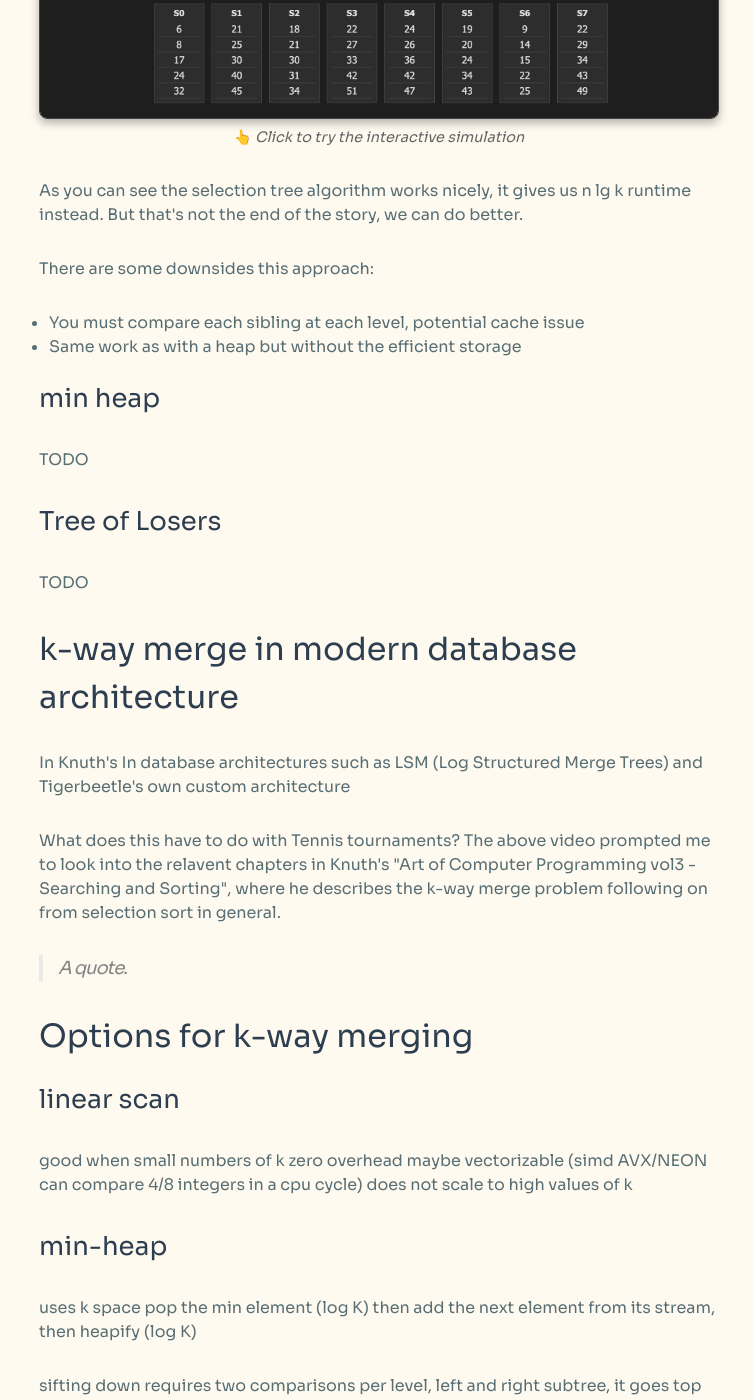
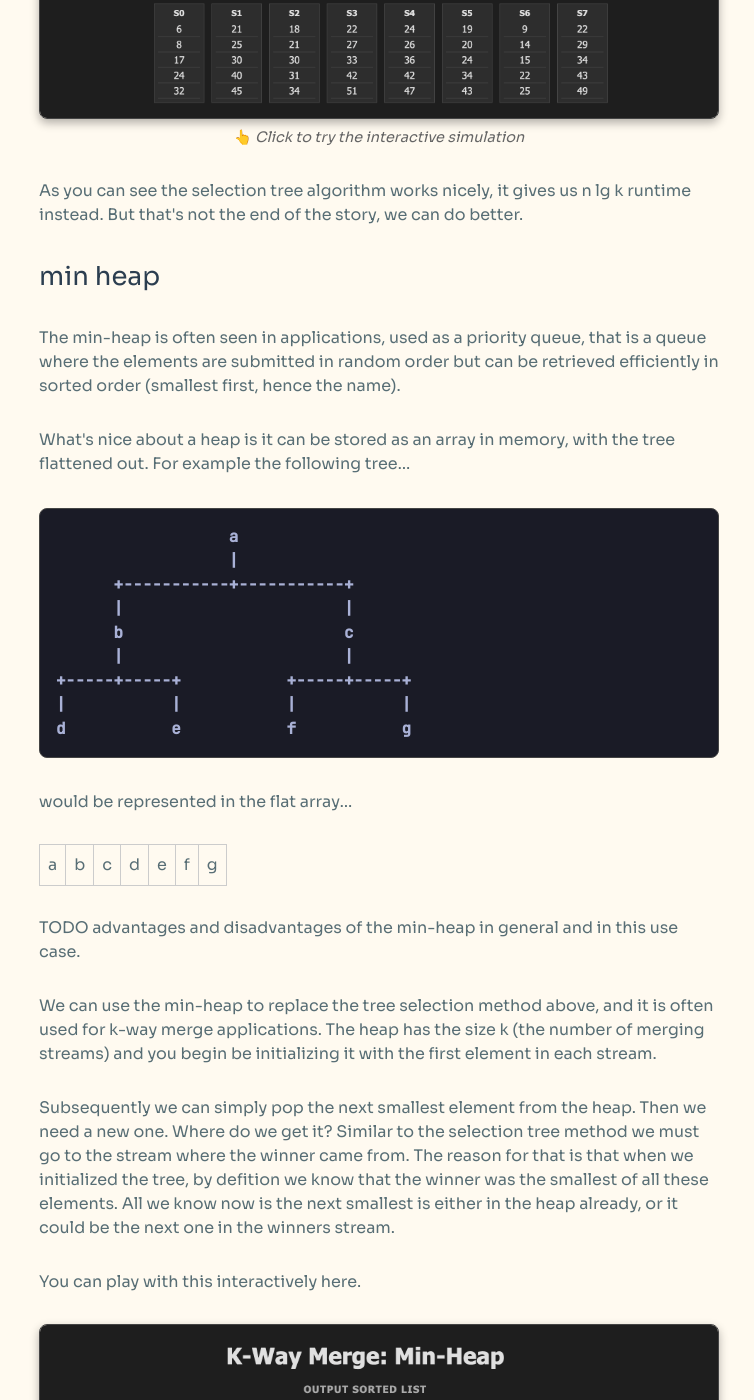
Before and after one commit to justinhj/justinhj.github.io, a Jekyll site: the page built from _posts/2026-01-10-tournaments-carroll-and-k-way-merge.html, in a window 1280 px wide and 1400 px high, scrolled down 7605 px. Shown: the whole window, without its empty margins (261-1015 px from the left). Built offline with Jekyll 4.4.1, drawn with Linux system fonts in a browser that asks for light colours; some of the changed text lies outside the part shown.

Commit message:
add min heap section and app

```diff
--- a/_posts/2026-01-10-tournaments-carroll-and-k-way-merge.html
+++ b/_posts/2026-01-10-tournaments-carroll-and-k-way-merge.html
@@ -410,7 +410,7 @@ Before Tree of Losers, which we will get to, there was the Tree of Winners
 In Knuth we see the following diagram of a ping pong tournament. (section 5.2.3, Fig 22). Any sport works here really, the important thing is that when two people or teams compete the idea is that the best one will win. We will be dealing with sorting unchanging records so the analogy is not perfect. If Chris beats Pat on Sunday, he may still lose to Pat on Monday, but we can ignore that for the purposes of the algorithm.
 </p>
 
-<pre class="example" id="org368d1f1">
+<pre class="example" id="org87f60b9">
                   Chris (Champion)
                       |
           +-----------+-----------+
@@ -454,7 +454,7 @@ To make this more concrete as a sort lets change the players to their numeric va
 Step 1 we remove 1 and output it as the first element.
 </p>
 
-<pre class="example" id="orgfb47b40">
+<pre class="example" id="orgb5a1e2b">
 Sort output: 1
                     1 (Champion)
                         |
@@ -475,7 +475,7 @@ Sort output: 1
 In step 2 we remove 1 from the tournament in preparation to replay without them.
 </p>
 
-<pre class="example" id="orga2d5275">
+<pre class="example" id="org38634bf">
 Sort output: 1,2
                         2 (Champion)
                         |
@@ -500,7 +500,7 @@ We started at the bottom of the tree, 4 has nobody to play so it moves up, 2 bea
 Now we remove 2. Replaying from the bottom gives the tree below and we output the 3.
 </p>
 
-<pre class="example" id="orgdb7752b">
+<pre class="example" id="orgaf318a3">
 Sort output: 1,2,3
                         3 (Champion)
                         |
@@ -540,6 +540,94 @@ For greater clarity check out this visualization that creates random trees of da
 <p>
 As you can see the selection tree algorithm works nicely, it gives us n lg k runtime instead. But that's not the end of the story, we can do better.
 </p>
+</div>
+</div>
+<div id="outline-container-org7328bad" class="outline-3">
+<h3 id="org7328bad">min heap</h3>
+<div class="outline-text-3" id="text-org7328bad">
+<p>
+The min-heap is often seen in applications, used as a priority queue, that is a queue where the elements are submitted in random order but can be retrieved efficiently in sorted order (smallest first, hence the name).
+</p>
+
+<p>
+What's nice about a heap is it can be stored as an array in memory, with the tree flattened out. For example the following tree&#x2026;
+</p>
+
+<pre class="example" id="org0a6d6b3">
+                  a
+                  |
+      +-----------+-----------+
+      |                       |
+      b                       c
+      |                       |
++-----+-----+           +-----+-----+
+|           |           |           |
+d           e           f           g
+</pre>
+
+<p>
+would be represented in the flat array&#x2026;
+</p>
+
+<table border="2" cellspacing="0" cellpadding="6" rules="groups" frame="hsides">
+
+
+<colgroup>
+<col  class="org-left" />
+
+<col  class="org-left" />
+
+<col  class="org-left" />
+
+<col  class="org-left" />
+
+<col  class="org-left" />
+
+<col  class="org-left" />
+
+<col  class="org-left" />
+</colgroup>
+<tbody>
+<tr>
+<td class="org-left">a</td>
+<td class="org-left">b</td>
+<td class="org-left">c</td>
+<td class="org-left">d</td>
+<td class="org-left">e</td>
+<td class="org-left">f</td>
+<td class="org-left">g</td>
+</tr>
+</tbody>
+</table>
+
+<p>
+TODO advantages and disadvantages of the min-heap in general and in this use case.
+</p>
+
+<p>
+We can use the min-heap to replace the tree selection method above, and it is often used for k-way merge applications. The heap has the size k (the number of merging streams) and you begin be initializing it with the first element in each stream.
+</p>
+
+<p>
+Subsequently we can simply pop the next smallest element from the heap. Then we need a new one. Where do we get it? Similar to the selection tree method we must go to the stream where the winner came from. The reason for that is that when we initialized the tree, by defition we know that the winner was the smallest of all these elements. All we know now is the next smallest is either in the heap already, or it could be the next one in the winners stream.
+</p>
+
+<p>
+You can play with this interactively here.
+</p>
+
+<div style="text-align: center; margin: 20px 0;">
+    <a href="https://heyes-jones.com/minheapmerge.html" target="_blank" rel="noopener noreferrer" style="text-decoration: none;">
+        <img src="../../../images/min-heap-merge-thumbnail.png"
+             alt="K-Way Merge Tree of Losers Visualization"
+             title="Click to launch interactive simulation"
+             style="width: 100%; max-width: 800px; height: auto; border: 1px solid #444; border-radius: 8px; box-shadow: 0 4px 10px rgba(0,0,0,0.3);">
+        <p style="margin-top: 8px; color: #666; font-size: 0.9em;">
+            👆 <em>Click to try the interactive simulation</em>
+        </p>
+    </a>
+</div>
+
 
 <p>
 There are some downsides this approach:
@@ -553,14 +641,6 @@ There are some downsides this approach:
 </div>
 
 
-<div id="outline-container-org7328bad" class="outline-3">
-<h3 id="org7328bad">min heap</h3>
-<div class="outline-text-3" id="text-org7328bad">
-<p>
-TODO
-</p>
-</div>
-</div>
 
 <div id="outline-container-org73e457f" class="outline-3">
 <h3 id="org73e457f">Tree of Losers</h3>
@@ -568,9 +648,23 @@ TODO
 <p>
 TODO
 </p>
+
+<div style="text-align: center; margin: 20px 0;">
+    <a href="https://heyes-jones.com/treeoflosers.html" target="_blank" rel="noopener noreferrer" style="text-decoration: none;">
+        <img src="../../../images/tree-of-losers-thumbnail.png"
+             alt="K-Way Merge Tree of Losers Visualization"
+             title="Click to launch interactive simulation"
+             style="width: 100%; max-width: 800px; height: auto; border: 1px solid #444; border-radius: 8px; box-shadow: 0 4px 10px rgba(0,0,0,0.3);">
+        <p style="margin-top: 8px; color: #666; font-size: 0.9em;">
+            👆 <em>Click to try the interactive simulation</em>
+        </p>
+    </a>
 </div>
 </div>
 </div>
+</div>
+
+
 <div id="outline-container-orgff36392" class="outline-2">
 <h2 id="orgff36392">k-way merge in modern database architecture</h2>
 <div class="outline-text-2" id="text-orgff36392">
```
Also changed, not shown: org/posts/2026-01-10-tournaments-carroll-and-k-way-merge.org (+65 -11 lines), images/min-heap-merge-thumbnail.png (added).
